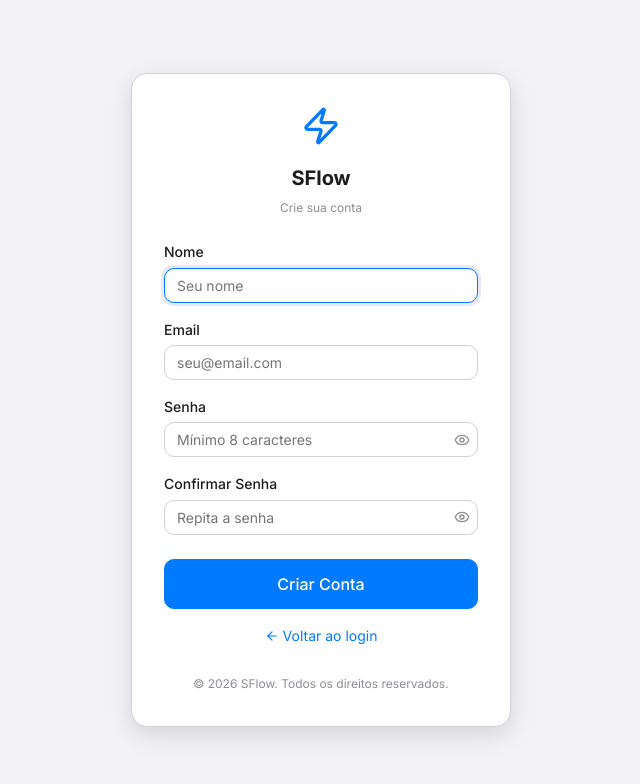
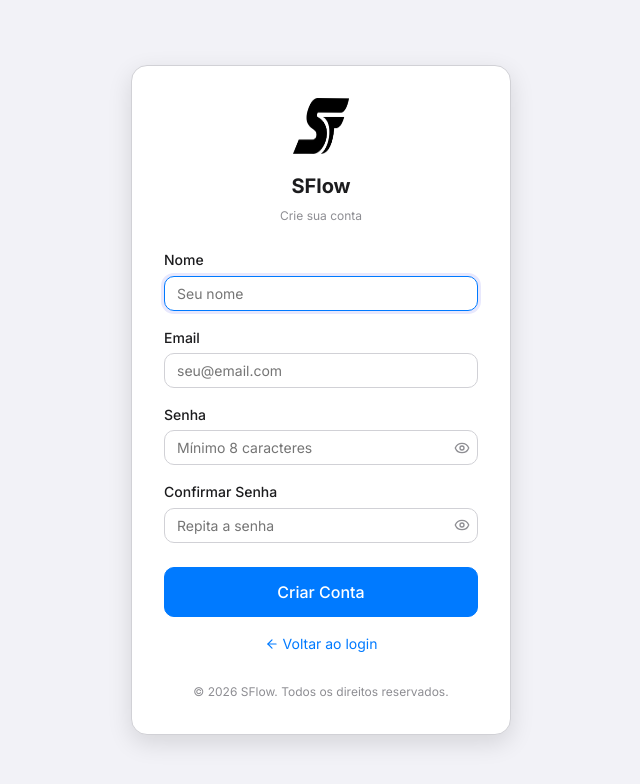
Before and after one commit to iagoschumaker/schumakerflow, a Next.js app: page /register in a window 1280 px wide. Shown: the top 784 px of the page, without its empty margins (319-959 px from the left). Built offline with nearby package versions, Linux system fonts and the light colour scheme.

Commit message:
feat: add custom logos to favicon, sidebar, login and register with theme-aware switching

```diff
--- a/src/app/admin/layout.tsx
+++ b/src/app/admin/layout.tsx
@@ -68,7 +68,7 @@ export default function AdminLayout({
                 {/* Sidebar */}
                 <aside className={`sidebar ${sidebarOpen ? 'open' : ''}`}>
                     <div className="sidebar-brand">
-                        <h1><Zap size={20} style={{ display: 'inline', verticalAlign: 'middle', marginRight: '6px' }} />SFlow</h1>
+                        <h1><img src="/icons/favicon-512-white.png" alt="SFlow" style={{ width: 24, height: 24, display: 'inline', verticalAlign: 'middle', marginRight: '8px' }} />SFlow</h1>
                         <span className="brand-sub">Client, Media & Finance Management</span>
                     </div>
 
--- a/src/app/globals.css
+++ b/src/app/globals.css
@@ -780,6 +780,12 @@ tbody tr:last-child td {
   color: var(--color-text-muted);
 }
 
+/* Theme-aware logo switching */
+.login-logo-light { display: inline-block; }
+.login-logo-dark { display: none; }
+[data-theme="dark"] .login-logo-light { display: none; }
+[data-theme="dark"] .login-logo-dark { display: inline-block; }
+
 /* ========================================
    Empty States
    ======================================== */
--- a/src/app/layout.tsx
+++ b/src/app/layout.tsx
@@ -21,6 +21,7 @@ export default function RootLayout({
   return (
     <html lang="pt-BR" suppressHydrationWarning>
       <head>
+        <link rel="icon" type="image/png" href="/icons/favicon-512-black.png" />
         <link rel="manifest" href="/manifest.json" />
         <link rel="apple-touch-icon" href="/icons/icon-192.png" />
         <meta name="apple-mobile-web-app-capable" content="yes" />
--- a/src/app/login/page.tsx
+++ b/src/app/login/page.tsx
@@ -88,7 +88,10 @@ export default function LoginPage() {
         <div className="login-container">
             <div className="login-card">
                 <div className="login-logo">
-                    <div style={{ marginBottom: '0.5rem', color: 'var(--color-primary)' }}><Zap size={40} /></div>
+                    <div style={{ marginBottom: '0.5rem' }}>
+                        <img src="/icons/favicon-512-black.png" alt="SFlow" className="login-logo-light" style={{ width: 56, height: 56 }} />
+                        <img src="/icons/favicon-512-white.png" alt="SFlow" className="login-logo-dark" style={{ width: 56, height: 56 }} />
+                    </div>
                     <h1>SFlow</h1>
                     <p>Client, Media & Finance Management</p>
                 </div>
--- a/src/app/register/page.tsx
+++ b/src/app/register/page.tsx
@@ -55,7 +55,10 @@ export default function RegisterPage() {
         <div className="login-container">
             <div className="login-card">
                 <div className="login-logo">
-                    <div style={{ marginBottom: '0.5rem', color: 'var(--color-primary)' }}><Zap size={40} /></div>
+                    <div style={{ marginBottom: '0.5rem' }}>
+                        <img src="/icons/favicon-512-black.png" alt="SFlow" className="login-logo-light" style={{ width: 56, height: 56 }} />
+                        <img src="/icons/favicon-512-white.png" alt="SFlow" className="login-logo-dark" style={{ width: 56, height: 56 }} />
+                    </div>
                     <h1>SFlow</h1>
                     <p>Crie sua conta</p>
                 </div>
```
